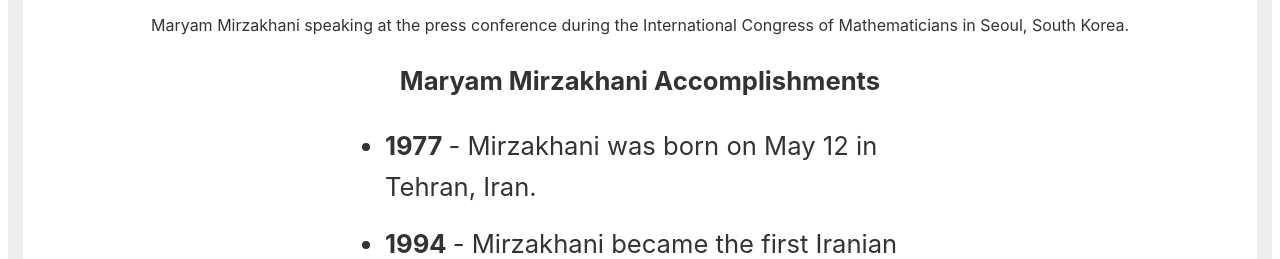
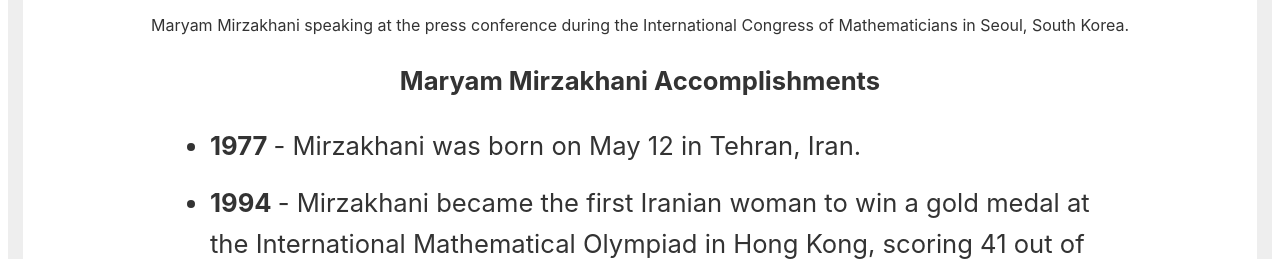
Before and after one commit to Brechy/tribute-page, a plain HTML site: page index.html in a window 1280 px wide. Shown: the part 541-800 px from the top of the page. Drawn offline with Linux system fonts and the light colour scheme.

Commit message:
Update styles.css
fix max width for larger screens

```diff
--- a/styles.css
+++ b/styles.css
@@ -42,7 +42,7 @@
   color: #477ca7;
 }
 ul {
-  max-width: 550px;
+  max-width: 900px;
   margin: 0 auto 50px auto;
   text-align: left;
   line-height: 1.6;
```
